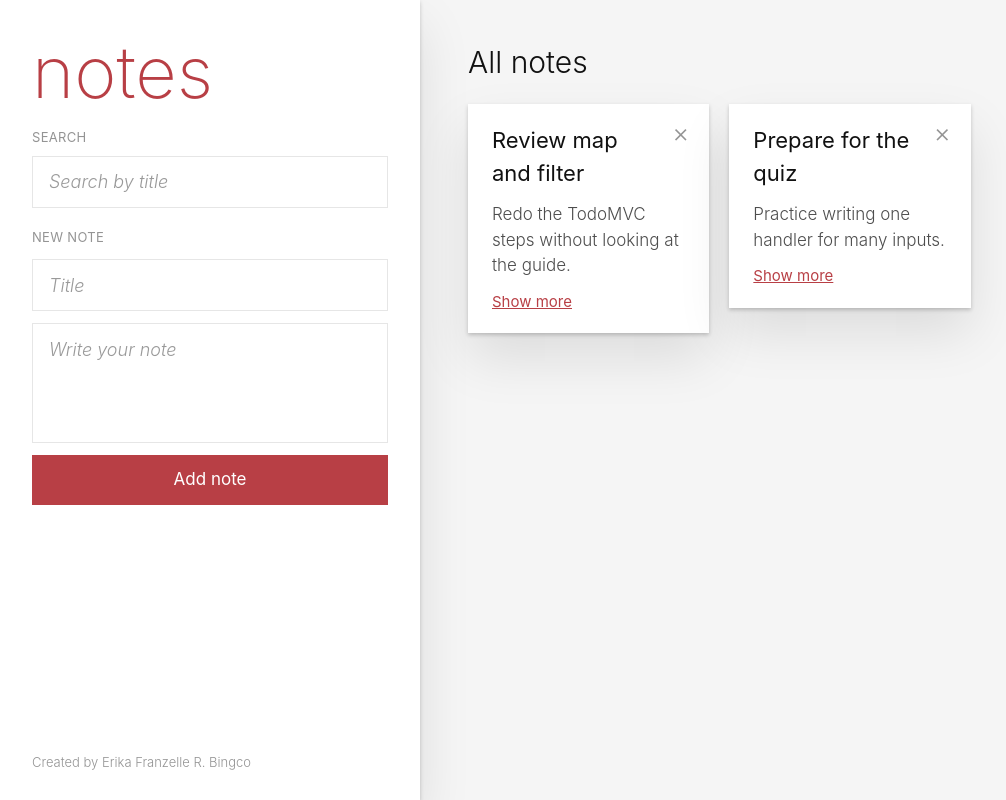
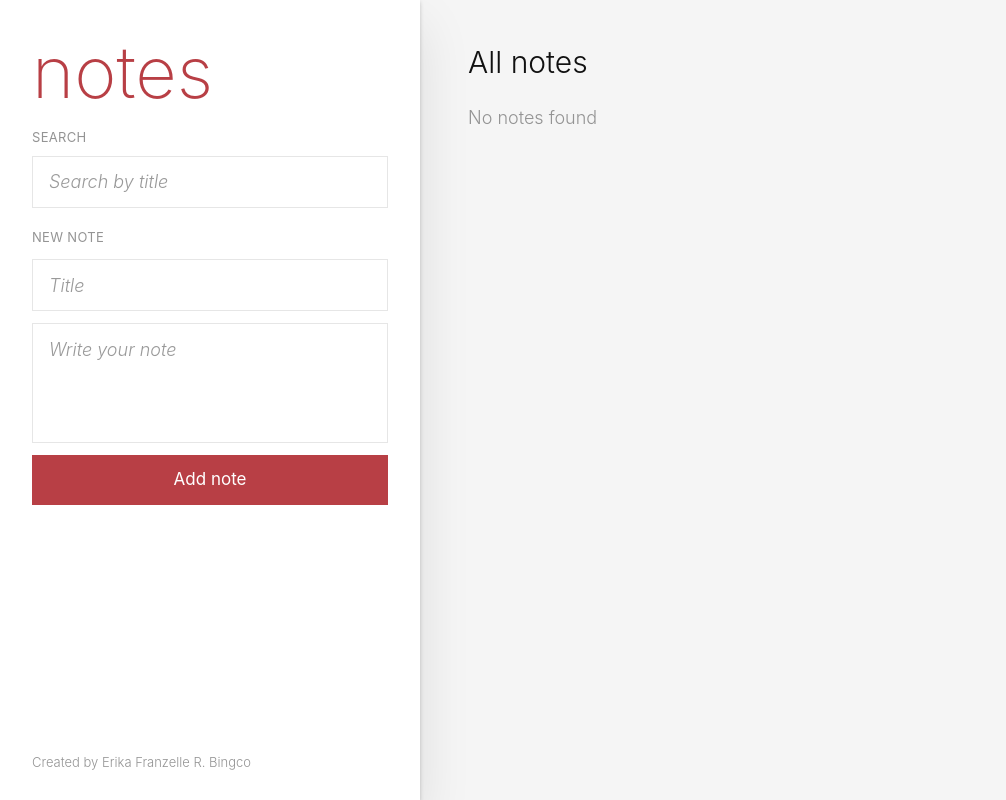
Before and after one commit to erikafranzellebingco/csit340g7-notes, a React (Vite) app: page / in a window 1280 px wide. Shown: the whole page, without its empty margins (0-1006 px from the left). Built offline with nearby package versions, Linux system fonts and the light colour scheme.

Commit message:
feat: show a message when there are no notes

```diff
--- a/src/components/Notes.jsx
+++ b/src/components/Notes.jsx
@@ -2,18 +2,7 @@ import NoteCard from './NoteCard.jsx'
 import { useState } from 'react'
 
 function Notes() {
-  const [notes, setNotes] = useState([
-    {
-      id: 1,
-      title: "Review map and filter",
-      body: "Redo the TodoMVC steps without looking at the guide."
-    },
-    {
-      id: 2,
-      title: "Prepare for the quiz",
-      body: "Practice writing one handler for many inputs."
-    }
-  ]);
+  const [notes, setNotes] = useState([]);
 
   const [form, setForm] = useState({
     title: "",
@@ -112,6 +101,9 @@ function Notes() {
                     </li>
                 ))}
             </ul>
+            {notes.length === 0 && (
+                <p className="text-lg text-[#949494]">No notes found</p>
+            )}
         </section>
     </div>
   )
```
